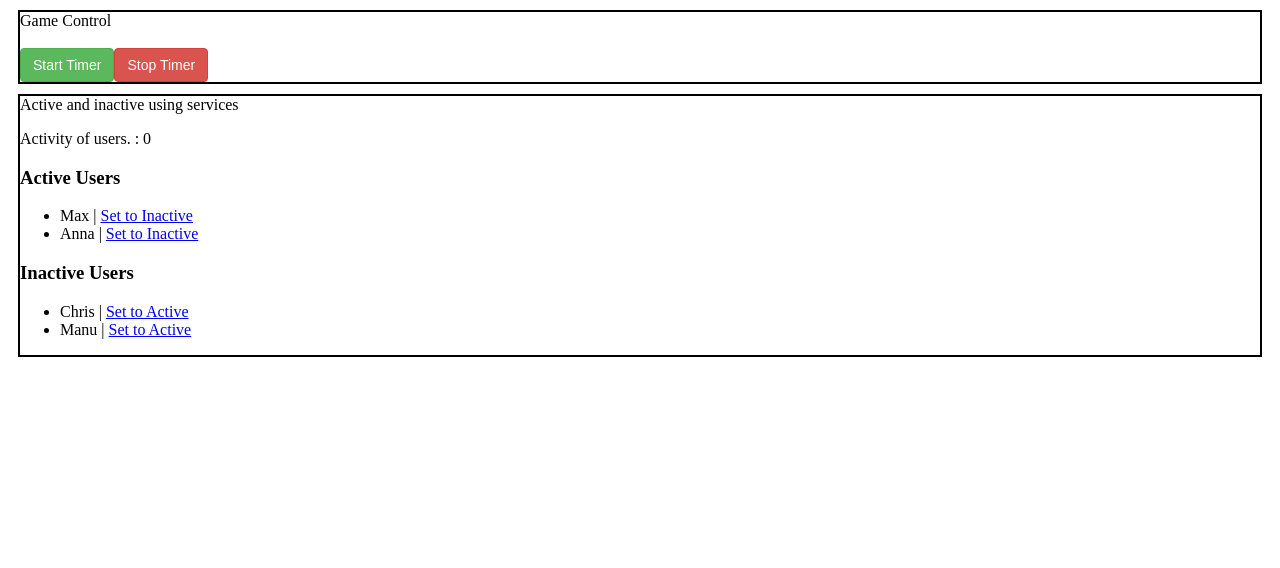
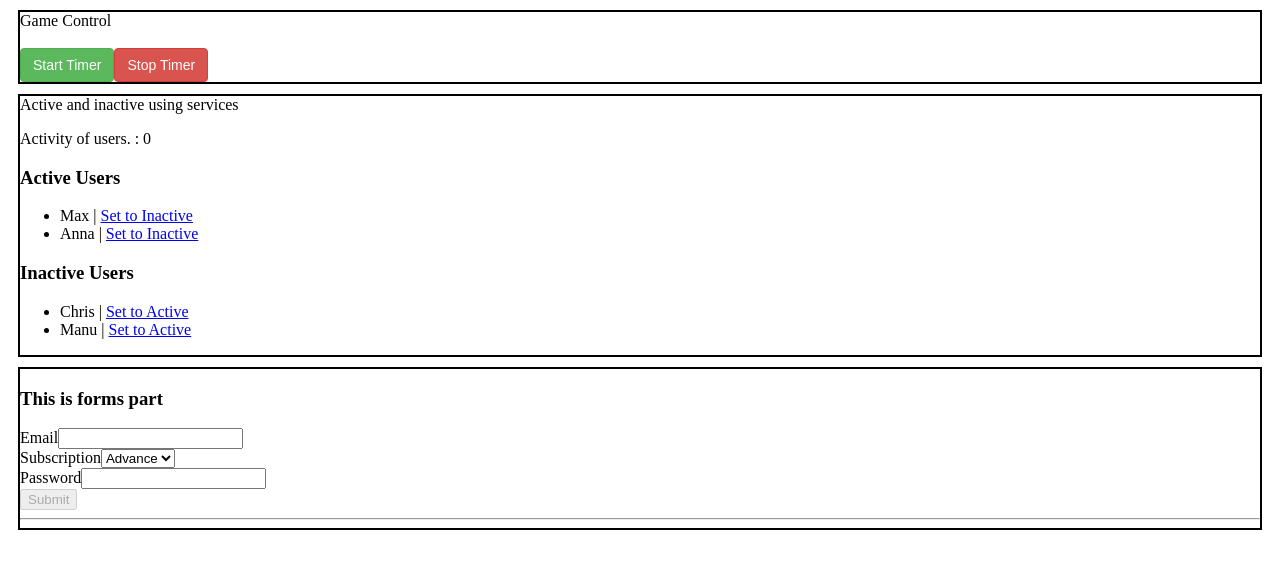
Before and after one commit to shagat/Course-Angular-oddEven-activeInactiveUsers, an Angular app: page / in a window 1280 px wide. Shown: the top 568 px of the page. Built offline with nearby package versions, Linux system fonts and the light colour scheme.

Commit message:
add forms for the assignment app using template driven forms

```diff
--- a/src/app/app.component.html
+++ b/src/app/app.component.html
@@ -29,3 +29,4 @@
   -->
   </div>
 </div>
+<app-forms></app-forms>
--- a/src/app/app.module.ts
+++ b/src/app/app.module.ts
@@ -8,6 +8,8 @@
 import { ActiveUsersComponent } from './active-users/active-users.component';
 import { InactiveUsersComponent } from './inactive-users/inactive-users.component';
 import { CounterService } from './counter.service';
+import { FormsComponent } from './forms/forms.component';
+import { FormsModule } from '@angular/forms';
 
 @NgModule({
   declarations: [
@@ -16,9 +18,11 @@
     OddComponent,
     EvenComponent,
     ActiveUsersComponent,
-    InactiveUsersComponent
+    InactiveUsersComponent,
+    FormsComponent,
   ],
   imports: [
+    FormsModule,
     BrowserModule
   ],
   providers: [CounterService],
--- /dev/null
+++ b/src/app/forms/forms.component.css
@@ -0,0 +1,7 @@
+.container{
+    margin: 10px;
+}
+
+input.ng-invalid.ng-touched {
+    border: 1px solid red;
+  }
--- /dev/null
+++ b/src/app/forms/forms.component.html
@@ -0,0 +1,43 @@
+<div class="container" style="border: 2px solid;">
+  <h3>This is forms part</h3>
+  <div class="row">
+    <div class="col-xs-12 col-sm-10 col-md-8 col-sm-offset-1 col-md-offset-2">
+      <form (ngSubmit)="onSubmit()" #f="ngForm">
+
+        <div class="form-group">
+          <label for="email">Email</label>
+          <input type="email" id="email" class="form-control" ngModel name="email" required email #email="ngModel">
+          <span class="help-block" *ngIf="!email.valid && email.touched"> Enter a valid email!</span>
+        </div>
+
+        <div class="form-group">
+          <label for="subscription">Subscription</label>
+          <select id="subscription" [ngModel]="defaultSub" name="subscription" id="subscription">
+            <option value="basic">Basic</option>
+            <option value="advance">Advance</option>
+            <option value="pro">Pro</option>
+          </select>
+        </div>
+
+        <div class="form-group">
+          <label for="password">Password</label>
+          <input type="password" id="password" class="form-control" ngModel name="password" required password
+            #password="ngModel">
+          <span class="help-block" *ngIf="!password.valid && password.touched"> Enter a password!</span>
+        </div>
+
+        <button type="submit" [disabled]="!f.valid">Submit</button>
+
+      </form>
+    </div>
+  </div>
+  <hr>
+  <div class="row" *ngIf="submitted">
+    <div class="col-xs-12">
+      <h3>Your Data</h3>
+      <p>Email: {{ user.email }}</p>
+      <p>Answer: {{ user.subscription }}</p>
+      <p>Password: {{ user.password }}</p>
+    </div>
+  </div>
+</div>
--- /dev/null
+++ b/src/app/forms/forms.component.ts
@@ -0,0 +1,32 @@
+import { Component, OnInit, ViewChild } from '@angular/core';
+import { NgForm } from '@angular/forms';
+
+@Component({
+  selector: 'app-forms',
+  templateUrl: './forms.component.html',
+  styleUrls: ['./forms.component.css']
+})
+export class FormsComponent {
+  @ViewChild('f', { static: false }) signupForm!: NgForm;
+  defaultSub = 'advance'
+  user = {
+    email: '',
+    subscription: '',
+    password: ''
+  };
+  submitted = false;
+
+  constructor() { }
+
+  ngOnInit(): void {
+  }
+
+  onSubmit() {
+    this.submitted = true;
+    this.user.email = this.signupForm.value.user;
+    this.user.subscription = this.signupForm.value.subscription;
+    this.user.password = this.signupForm.value.password;
+    console.log(this.signupForm.value)
+    this.signupForm.reset();
+  }
+}
```
Also changed, not shown: 1 other file (tests, documents, lock files or other folders).
